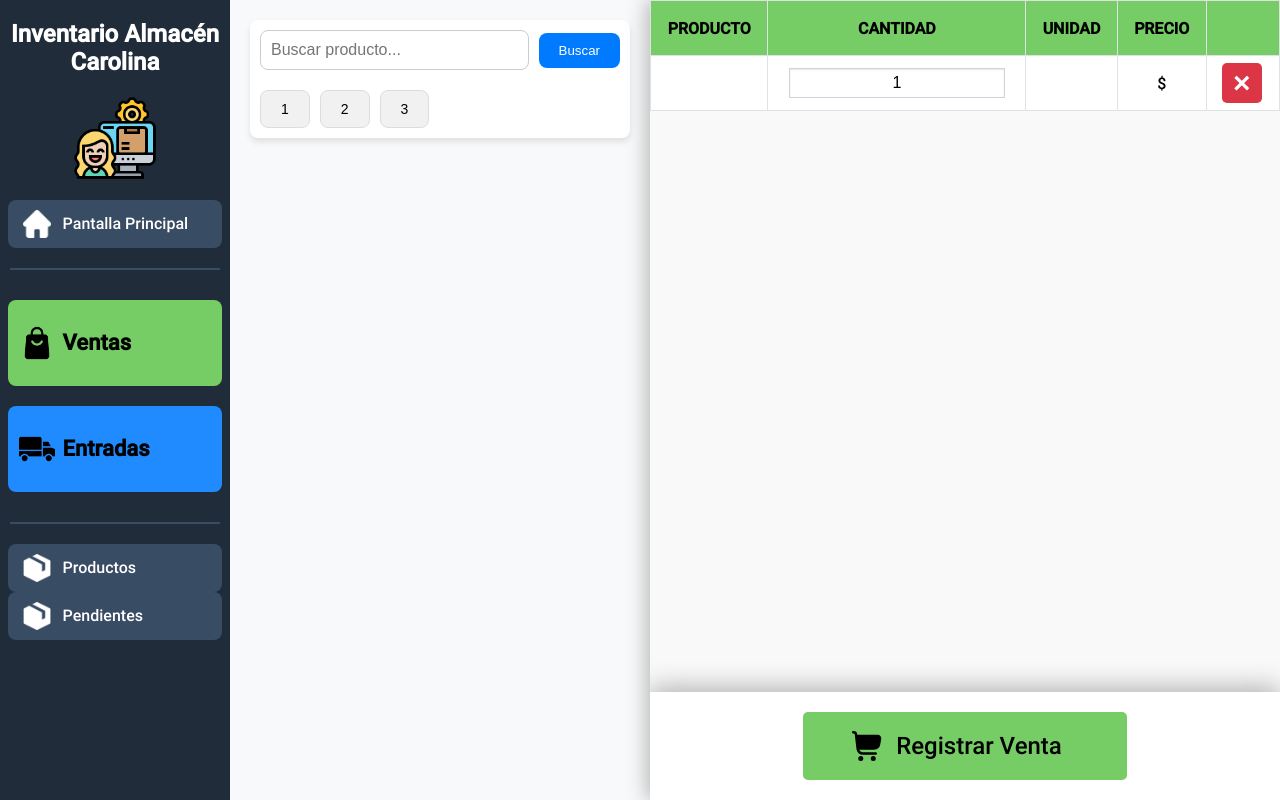
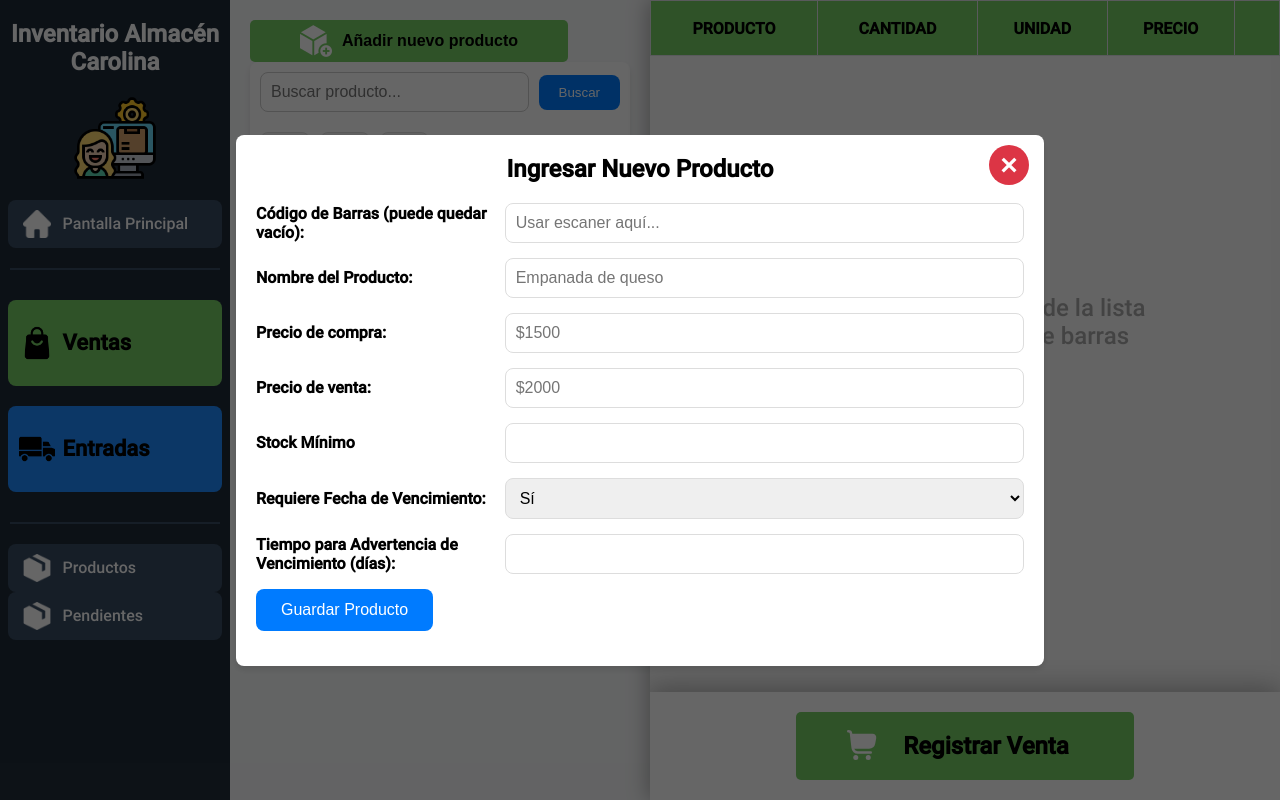
Before and after one commit to garaneda21/sistema-de-inventario-php, a PHP site: page /modulo_ventas.php in a window 1280 px wide. Run offline with PHP 8.4, Linux system fonts and the light colour scheme; the visitor is signed in with stand-in values (Sample User, id 1); data that the repository does not hold is empty.

Commit message:
implementada funcionalidad básica

```diff
--- a/js/agregar_a_modal_venta.js
+++ /dev/null
@@ -1,77 +0,0 @@
-// Obtiene el modal
-const modal = document.getElementById("productModal");
-
-// Obtiene el botón de cerrar
-const closeBtn = document.getElementById("close-btn");
-
-// Elementos del modal que serán actualizados dinámicamente
-const modalTitle = document.getElementById("modal-title");
-const modalBody = document.getElementById("modal-body");
-
-// Función para abrir el modal
-function openModal(id_producto) {
-    // Encuentra la terjeta del producto correspondiente
-    const productoCard = document.getElementById(`${id_producto}`);
-
-    const nombre = productoCard.dataset.nombre;
-    const unidad = productoCard.dataset.unidad;
-    const precio = productoCard.dataset.precio;
-    const entradas = JSON.parse(productoCard.dataset.entradas)
-
-    // Actualizar título del modal
-    modalTitle.textContent = `${nombre}: Ingrese el lote del que venderá`;
-
-    // Limpiar cuerpo del modal
-    modalBody.innerText = ""
-
-    // Agregar informacion de los lotes
-    let contador = 1;
-    entradas.forEach(entrada => {
-
-        const valor_contador = contador;
-        const id_entrada = entrada.id_entrada;
-        const fecha_entrada = entrada.fecha_entrada;
-        const fecha_vencimiento = !entrada.fecha_vencimiento ? "No vence" : entrada.fecha_vencimiento.split(' ')[0];
-        const stock_actual_entrada = unidad !== "Unidad" ? entrada.stock_actual_entrada : Number(entrada.stock_actual_entrada);
-
-        if (unidad === "Unidad") {
-            Number(entrada.stock_actual_entrada);
-        }
-
-        const entradaDiv = document.createElement('div');
-        entradaDiv.classList = "modal-item";
-
-
-        entradaDiv.onclick = () => {
-            agregar_a_tabla(valor_contador, id_producto, id_entrada, nombre, unidad, precio, stock_actual_entrada);
-            modal.style.display = "none";
-        };
-
-        entradaDiv.innerHTML = `
-                <div class="modal-row">
-                    <div class="row-item"><strong>ID: </strong><span>${contador}</span></div>
-                    <div class="row-item"><strong>Fecha entrada: </strong><span>${fecha_entrada}</span></div>
-                    <div class="row-item"><strong>Vence: </strong><span>${fecha_vencimiento}</span></div>
-                    <div class="row-item"><strong>Stock Actual: </strong><span>${stock_actual_entrada} ${unidad}</span></div>
-                </div>
-            `
-
-        modalBody.appendChild(entradaDiv);
-        contador++;
-    });
-
-    modal.style.display = "block"; // Muestra el modal
-}
-
-
-// Función para cerrar el modal
-closeBtn.onclick = function () {
-    modal.style.display = "none"; // Oculta el modal
-}
-
-// Cierra el modal si el usuario hace clic fuera del contenido
-window.onclick = function (event) {
-    if (event.target == modal) {
-        modal.style.display = "none";
-    }
-}
--- /dev/null
+++ b/js/modal_producto_pendiente.js
@@ -0,0 +1,20 @@
+// Obtener el modal y el botón de apertura
+var modal = document.getElementById("productModal");
+var openModalBtn = document.getElementById("open-modal-btn");
+var closeModalBtn = document.getElementById("close-btn");
+
+function mostrar_modal_producto_no_encontrado() {
+    modal.style.display = "flex";
+}
+
+// Cerrar el modal
+closeModalBtn.onclick = function () {
+    modal.style.display = "none"; // Oculta el modal
+}
+
+// Cerrar el modal si se hace clic fuera del contenido
+window.onclick = function (event) {
+    if (event.target == modal) {
+        modal.style.display = "none";
+    }
+}
--- a/modulo_ventas.php
+++ b/modulo_ventas.php
@@ -15,11 +15,12 @@ require_once "includes/input_escaner_vista.php";
     <link rel="stylesheet" href="styles/main.css">
     <link rel="stylesheet" href="styles/layout.css">
     <link rel="stylesheet" href="styles/modulo_ventas/busqueda.css">
+    <link rel="stylesheet" href="styles/modulo_productos/modal_ingreso_producto.css">
     <link rel="stylesheet" href="styles/cuadricula_de_productos.css">
     <link rel="stylesheet" href="styles/barra_lateral_de_productos.css">
     <link rel="stylesheet" href="styles/tablas_venta_producto.css">
     <link rel="stylesheet" href="styles/mensaje_sin_productos.css">
-    <link rel="stylesheet" href="styles/modulo_ventas/modal_entradas.css">
+    <link rel="stylesheet" href="styles/notificacion.css">
 </head>
 
 <body>
@@ -30,6 +31,12 @@ require_once "includes/input_escaner_vista.php";
 
         <!-- Área de contenido principal -->
         <main class="content">
+
+            <!-- Botón para abrir el modal -->
+            <button id="open-modal-btn" class="button-submit">
+                <img class="icon" src="img/botones/add.png" alt="icono de añadir nuevo producto">
+                Añadir nuevo producto
+            </button>
 
             <!-- Formulario para búsqueda y paginación -->
             <form method="get" class="search-pagination-form">
@@ -96,35 +103,63 @@ require_once "includes/input_escaner_vista.php";
         </div>
     </div>
 
-    <?php
 
-    ?>
-
-
-    <!-- Modal -->
+            <!-- Modal -->
     <div id="productModal" class="modal">
         <div class="modal-content">
-            <!-- Título del modal -->
-            <div class="modal-title" id="modal-title">
-                PLÁTANO: Ingrese el lote del que venderá
+            <div class="modal-title">
+                Ingresar Nuevo Producto
             </div>
 
-            <!-- Botón de cerrar -->
+            <!-- Cerrar botón -->
             <button id="close-btn" class="close-btn">&times;</button>
 
+            <!-- Cuerpo del modal -->
+            <div class="modal-body">
+                <form id="product-form" action="includes/modulo_productos/ingresar_producto.php" method="post">
+                    <div class="modal-row">
+                        <label for="barcode" class="modal-label">Código de Barras (puede quedar vacío):</label>
+                        <input type="text" id="barcode" name="codigo_de_barra" class="modal-input" placeholder="Usar escaner aquí...">
+                    </div>
+                    <div class="modal-row">
+                        <label for="product-name" class="modal-label">Nombre del Producto:</label>
+                        <input type="text" id="product-name" name="nombre_producto" class="modal-input" placeholder="Empanada de queso" required>
+                    </div>
+                    <div class="modal-row">
 
-            <!-- Cuerpo del modal -->
-            <div class="modal-body" id="modal-body">
-
+                        <label for="product-cost" class="modal-label">Precio de compra:</label>
+                        <input type="number" id="product-cost" name="costo" class="modal-input" min="0" placeholder="$1500" required>
+                    </div>
+                    <div class="modal-row">
+                        <label for="product-price" class="modal-label">Precio de venta:</label>
+                        <input type="number" id="product-price" name="precio" class="modal-input" min="0" placeholder="$2000" required>
+                    </div>
+                    <div class="modal-row">
+                        <label for="min-stock" class="modal-label">Stock Mínimo</label>
+                        <input type="number" id="min-stock" name="stock_minimo" min="0" class="modal-input" required>
+                    </div>
+                    <div class="modal-row">
+                        <label for="requires-expiry" class="modal-label">Requiere Fecha de Vencimiento:</label>
+                        <select id="requires-expiry" name="requiere_fecha_vencimiento" class="modal-input" required>
+                            <option value="1">Sí</option>
+                            <option value="0">No</option>
+                        </select>
+                    </div>
+                    <div class="modal-row" id="expiry-time-container" hidden>
+                        <label for="expiry-time" class="modal-label">Tiempo para Advertencia de Vencimiento (días):</label>
+                        <input type="number" id="expiry-time" name="tiempo_alerta_vencimiento" class="modal-input">
+                    </div>
+                    <div class="modal-row">
+                        <button type="submit" class="modal-submit">Guardar Producto</button>
+                    </div>
+                </form>
             </div>
         </div>
     </div>
 
 
-
     <!-- Formulario oculto para escaner -->
-        <form action="includes/input_escaner.php" method="get" id="formulario-escaner" hidden>
-
+    <form action="includes/input_escaner.php" method="get" id="formulario-escaner" hidden>
         <?php
         datos_producto_obtenido_por_escaner();
         ?>
@@ -133,11 +168,15 @@ require_once "includes/input_escaner_vista.php";
         <input name="modulo_origen" type="text" value='<?=$_SERVER["PHP_SELF"]?>'>
     </form>
 
+    <div id="notification-container"></div>
+
+    <!-- prueba -->
+    <script src="js/modulo_productos/modal.js"></script>
 
 
     <script src="js/agregar_a_tabla_venta.js"></script>
-    <script src="js/agregar_a_modal_venta.js"></script>
     <script src="js/input_escaner.js"></script>
+    <script src="js/modal_producto_pendiente.js"></script>
     <script src="js/notificacion.js"></script>
 
     <script>
@@ -160,8 +199,12 @@ require_once "includes/input_escaner_vista.php";
             const unidad = producto_obtenido_por_escaner.dataset.unidad;
             const precio = producto_obtenido_por_escaner.dataset.precio;
 
-            agregar_a_tabla(id_producto, nombre, unidad, precio, stock_actual);
-            showNotification("Producto escaneado exitosamente")
+            if (!id_producto) {
+                mostrar_modal_producto_no_encontrado();
+            } else {
+                agregar_a_tabla(id_producto, nombre, unidad, precio, stock_actual);
+                showNotification("Producto escaneado exitosamente")
+            }
         }
     </script>
 </body>
```
Also changed, not shown: includes/input_escaner_vista.php (line endings or trailing spaces).
